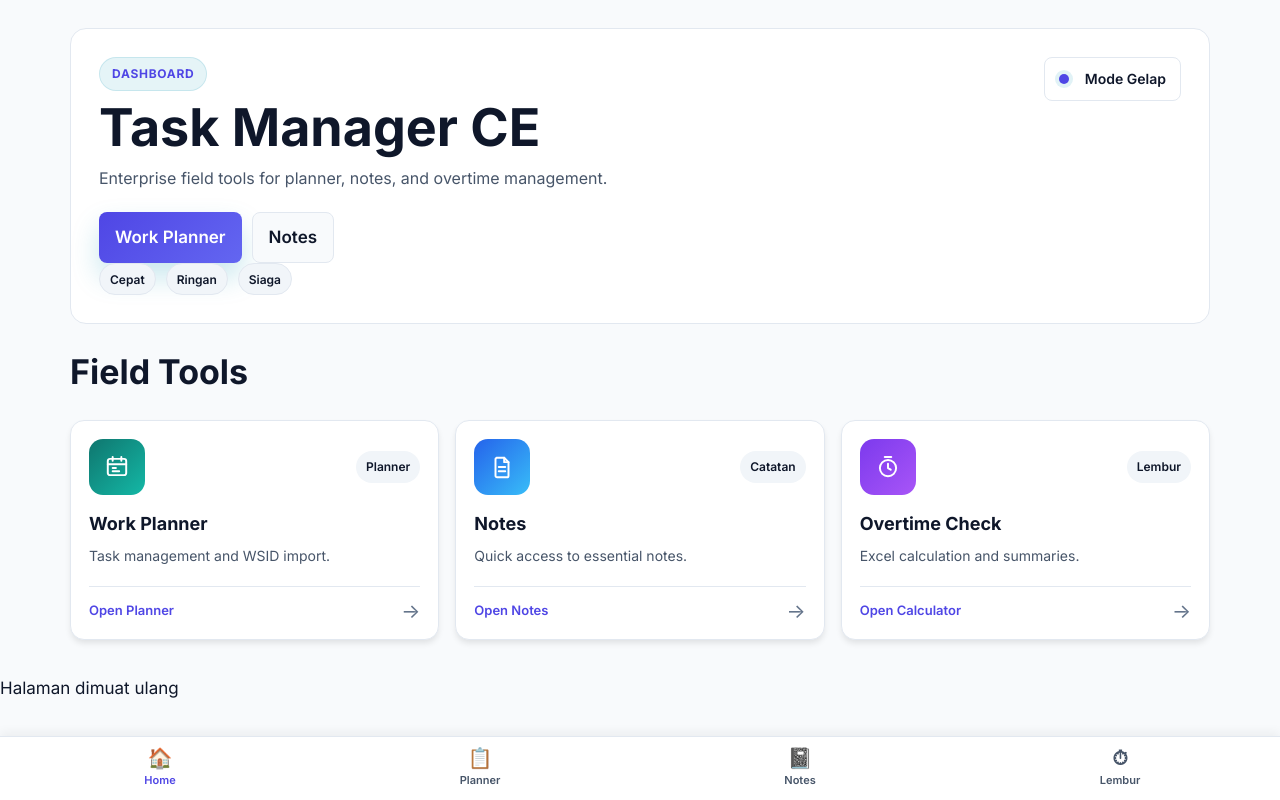
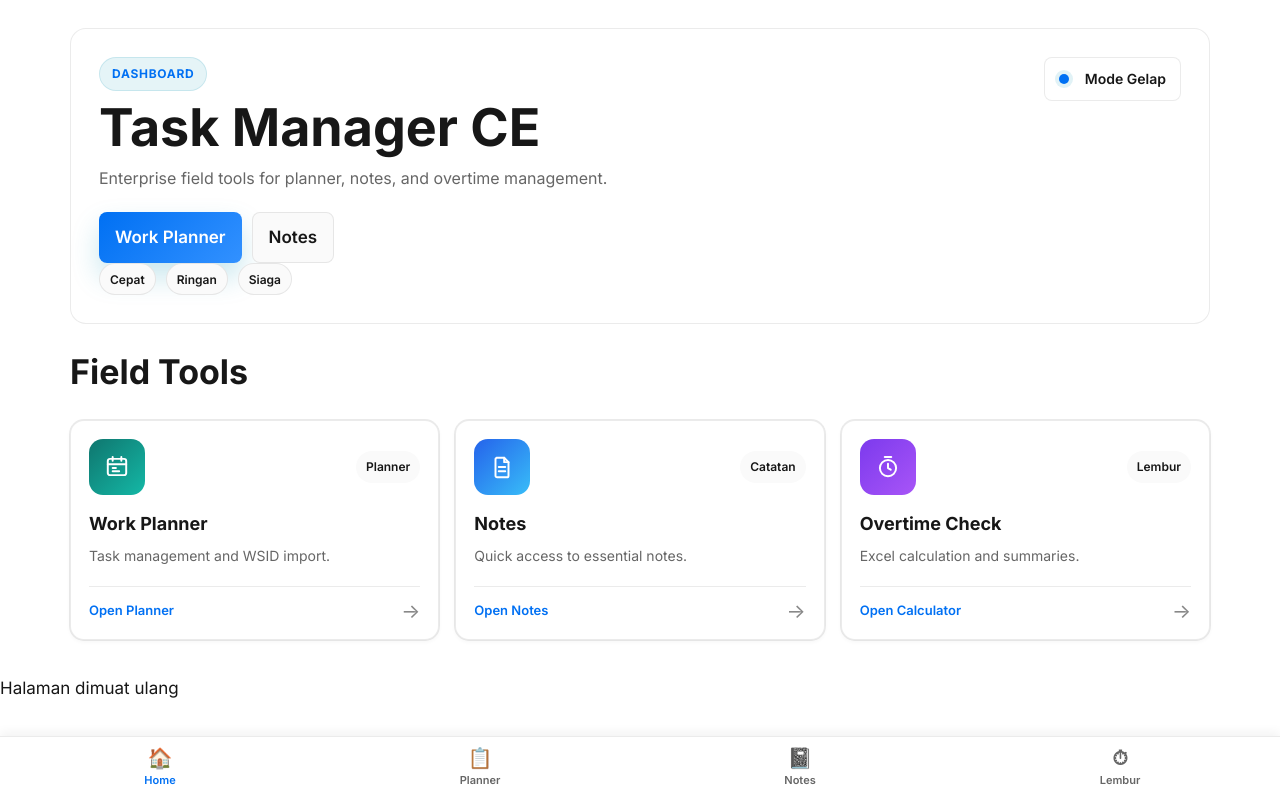
Before and after one commit to AnwarITM/ce, a website: page index.html in a window 1280 px wide. Drawn offline with Linux system fonts and the light colour scheme.

Commit message:
style: update light theme with Vercel-inspired palette

```diff
--- a/theme-light.css
+++ b/theme-light.css
@@ -1,56 +1,53 @@
 :root {
-  /* ===== BASE ===== */
-  --bg-color: #f8fafc;              /* Slate-50 */
-  --card-bg: #ffffff;
-  --border-color: #e2e8f0;          /* Slate-200 */
-  --input-border: #cbd5e1;
-  --input-bg: #ffffff;
-  --input-text-focus: #0f172a;
+  /* Canvas & Text */
+  --bg-color: #ffffff;
+  --text-color: #171717;
+  --text-secondary: #666666;
+  --text-muted: #888888;
 
-  /* ===== PRIMARY INDIGO ENTERPRISE ===== */
-  --primary-color: #4f46e5;         /* Indigo-600 */
-  --primary-hover: #4338ca;         /* Indigo-700 */
-  --primary-light: #6366f1;         /* Indigo-500 */
-  --secondary-color: #f1f5f9;       /* Slate-100 */
-  --gradient-primary: linear-gradient(135deg, #4f46e5 0%, #6366f1 100%);
+  /* Accents */
+  --primary-color: #0070f3;
+  --primary-hover: #0060d3;
+  --primary-text: #ffffff;
 
-  /* ===== TEXT ===== */
-  --text-color: #0f172a;            /* Slate-900 */
-  --text-secondary: #475569;        /* Slate-600 */
-  --text-muted: #64748b;            /* Slate-500 */
-  --header-text-color: #4f46e5;
-
-  /* ===== STATUS ===== */
-  --success-color: #10b981;
-  --danger-color: #ef4444;
-  --status-done-bg: #f0fdf4;        /* Green-50 */
-  --status-done-text: #166534;
-  --status-done-border: #dcfce7;
-  --status-outstanding-bg: #fef2f2; /* Red-50 */
-  --status-outstanding-text: #991b1b;
-  --status-outstanding-border: #fee2e2;
-
-  /* ===== SHADOW ===== */
-  --shadow-sm: 0 1px 2px rgba(0, 0, 0, 0.05);
-  --shadow-md: 0 4px 6px -1px rgba(0, 0, 0, 0.1);
-  --shadow-lg: 0 10px 15px -3px rgba(0, 0, 0, 0.1);
-  --shadow-focus: 0 0 0 4px rgba(79, 70, 229, 0.1);
-
-  /* ===== SURFACES ===== */
+  /* Surfaces */
+  --surface-1: #ffffff;
+  --surface-2: #fafafa;
+  --surface-3: #f5f5f5;
+  --surface-muted: #fafafa;
+  --surface-soft: #fafafa;
   --surface-strong: #ffffff;
   --surface-elevated: #ffffff;
-  --surface-muted: #f1f5f9;
-  --surface-soft: #f8fafc;
-  --surface-border: #e2e8f0;
-  --surface-border-strong: #cbd5e1;
 
+  /* Borders (Shadow-based) */
+  --border-subtle: rgba(0, 0, 0, 0.08);
+  --border-shadow: 0 0 0 1px var(--border-subtle);
+  --surface-border: var(--border-subtle);
+
+  /* Shadows */
+  --shadow-sm: 0 1px 2px rgba(0, 0, 0, 0.05);
+  --shadow-md: 0 0 0 1px rgba(0, 0, 0, 0.08), 0 2px 4px rgba(0, 0, 0, 0.04);
+  --shadow-lg: 0 0 0 1px rgba(0, 0, 0, 0.08), 0 8px 16px rgba(0, 0, 0, 0.08);
+  --shadow-focus: 0 0 0 4px rgba(0, 112, 243, 0.15);
+
+  /* Status */
+  --success-color: #0070f3;
+  --danger-color: #ee0000;
+  --warning-color: #f5a623;
+
+  --status-done-bg: #ebf5ff;
+  --status-done-text: #0070f3;
+  --status-done-border: rgba(0, 112, 243, 0.1);
+  --status-outstanding-bg: #fff5f5;
+  --status-outstanding-text: #ee0000;
+  --status-outstanding-border: rgba(238, 0, 0, 0.1);
+
+  /* Specifics */
+  --theme-toggle-bg: #ffffff;
+  --theme-toggle-border: rgba(0, 0, 0, 0.08);
   --button-primary-text: #ffffff;
-  --theme-toggle-bg: #ffffff;
-  --theme-toggle-border: #e2e8f0;
-
-  --chip-active-bg: #4f46e5;
-  --chip-active-text: #ffffff;
-  --tab-active-bg: #ffffff;
+  --outline-color: #0070f3;
+  --gradient-primary: linear-gradient(135deg, #0070f3 0%, #3291ff 100%);
 }
 
 body {
```
